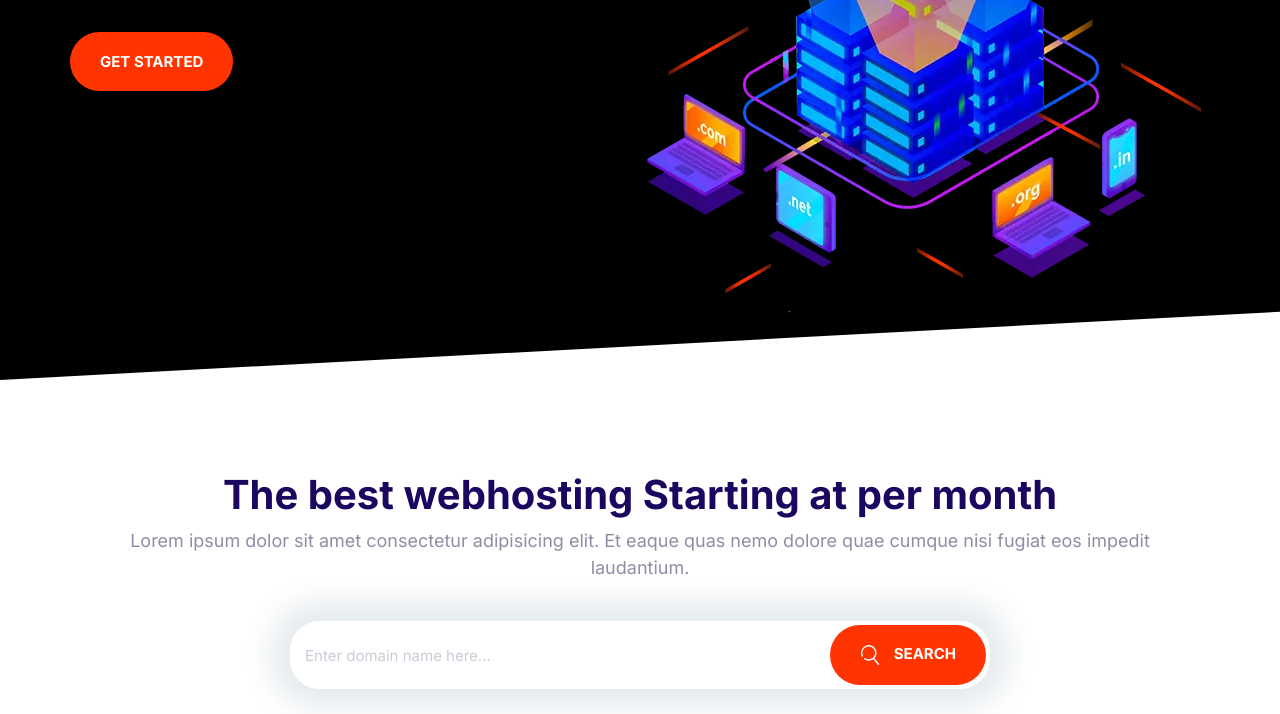
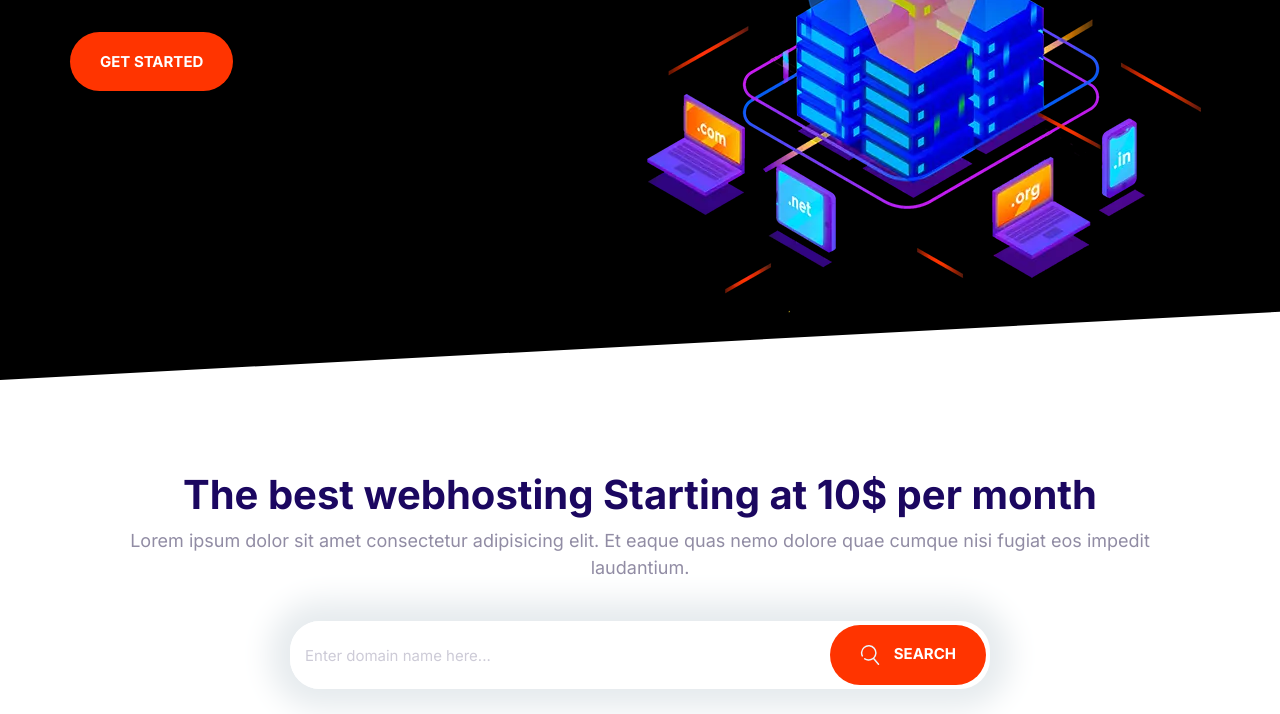
Before and after one commit to hoang91/Frontend-FirstProject, a website built with Parcel: page index.html in a window 1280 px wide. Shown: the part 384-1098 px from the top of the page. Built offline with nearby package versions, Linux system fonts and the light colour scheme.

Commit message:
Update the price to 10$

```diff
--- a/index.html
+++ b/index.html
@@ -62,7 +62,7 @@
     <!-- DOMAIN SECTION -->
     <section class="block container block-domain">
       <header class="block__header">
-        <h2>The best webhosting Starting at per month</h2>
+        <h2>The best webhosting Starting at 10$ per month</h2>
         <p class="block-domain__content">
           Lorem ipsum dolor sit amet consectetur adipisicing elit. Et eaque quas
           nemo dolore quae cumque nisi fugiat eos impedit laudantium.
```
